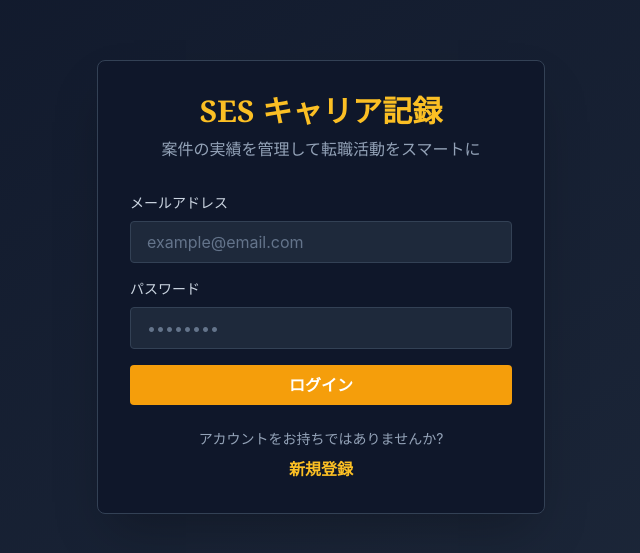
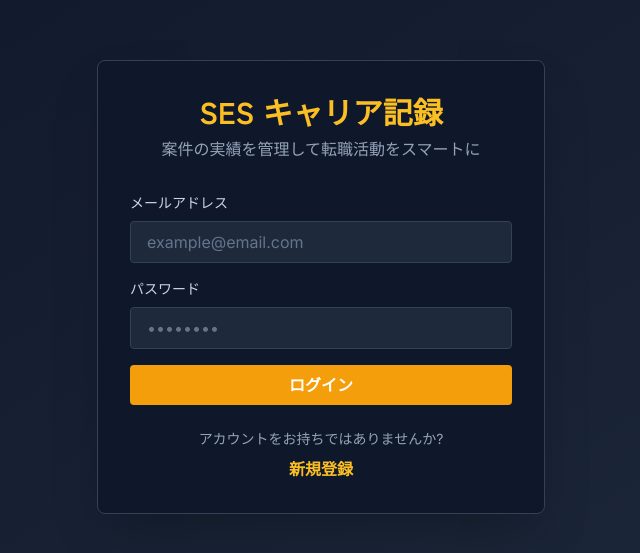
Before and after one commit to ysdev421/ses-portfolio-app, a React (Create React App) app: page / in a window 1280 px wide. Shown: the part 113-666 px from the top of the page, without its empty margins (319-959 px from the left). Built offline with nearby package versions, Linux system fonts and the light colour scheme; no server answers.

Commit message:
フォント変更

```diff
--- a/public/index.html
+++ b/public/index.html
@@ -24,7 +24,10 @@
       work correctly both with client-side routing and a non-root public URL.
       Learn how to configure a non-root public URL by running `npm run build`.
     -->
-    <title>React App</title>
+    <title>SES キャリア記録</title>
+    <link rel="preconnect" href="https://fonts.googleapis.com">
+    <link rel="preconnect" href="https://fonts.gstatic.com" crossorigin>
+    <link href="https://fonts.googleapis.com/css2?family=Inter:wght@400;500;600;700&family=Noto+Sans+JP:wght@400;500;700&family=Zen+Kaku+Gothic+New:wght@700;900&display=swap" rel="stylesheet">
   </head>
   <body>
     <noscript>You need to enable JavaScript to run this app.</noscript>
--- a/src/index.css
+++ b/src/index.css
@@ -4,9 +4,7 @@
 
 body {
   margin: 0;
-  font-family: -apple-system, BlinkMacSystemFont, 'Segoe UI', 'Roboto', 'Oxygen',
-    'Ubuntu', 'Cantarell', 'Fira Sans', 'Droid Sans', 'Helvetica Neue',
-    sans-serif;
+  font-family: 'Inter', 'Noto Sans JP', -apple-system, BlinkMacSystemFont, sans-serif;
   -webkit-font-smoothing: antialiased;
   -moz-osx-font-smoothing: grayscale;
 }
--- a/src/pages/Dashboard.jsx
+++ b/src/pages/Dashboard.jsx
@@ -1,10 +1,12 @@
-import { useState, useEffect } from 'react';
+import { useState, useEffect, useRef } from 'react';
 import { getProjects, getEntries } from '../services/firestoreService';
 
 export default function Dashboard({ user, onNavigate }) {
   const [projects, setProjects] = useState([]);
   const [entries, setEntries] = useState([]);
   const [loading, setLoading] = useState(true);
+  const isMounted = useRef(true);
+  const [error, setError] = useState(null);
   const [stats, setStats] = useState({
     totalProjects: 0,
     totalWorkedHours: 0,
@@ -14,8 +16,10 @@ export default function Dashboard({ user, onNavigate }) {
   });
 
   useEffect(() => {
+    isMounted.current = true;
     if (!user) return;
     loadData();
+    return () => { isMounted.current = false; };
   }, [user]);
 
   const loadData = async () => {
--- a/tailwind.config.js
+++ b/tailwind.config.js
@@ -15,8 +15,8 @@ module.exports = {
         'gold-light': '#fbbf24',
       },
       fontFamily: {
-        serif: ['Georgia', 'Garamond', 'serif'],
-        sans: ['-apple-system', 'BlinkMacSystemFont', 'Segoe UI', 'Roboto', 'sans-serif'],
+        serif: ['"Zen Kaku Gothic New"', '"Noto Sans JP"', 'sans-serif'],
+        sans: ['Inter', '"Noto Sans JP"', 'sans-serif'],
       },
       animation: {
         'smooth-fade': 'fadeIn 0.3s ease-in-out',
```
Also changed, not shown: 7 other files (tests, documents, lock files or other folders).
